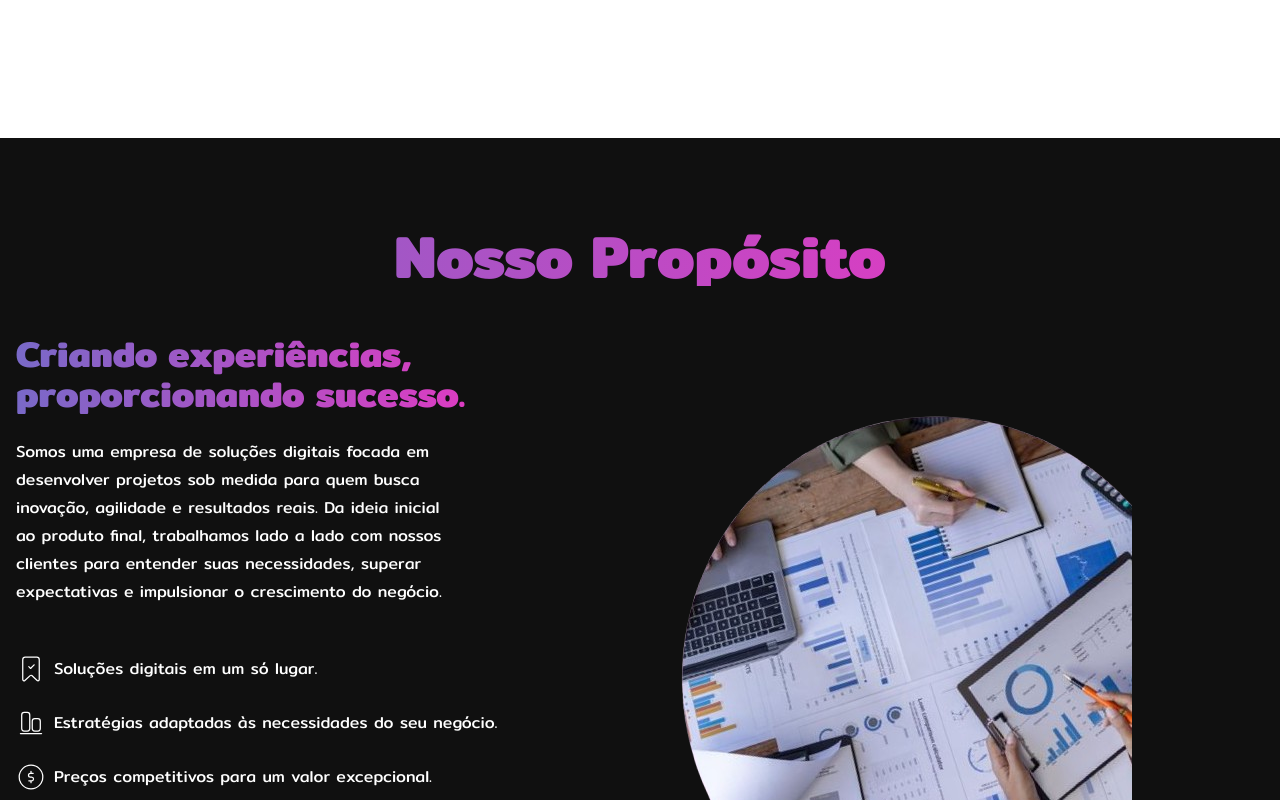
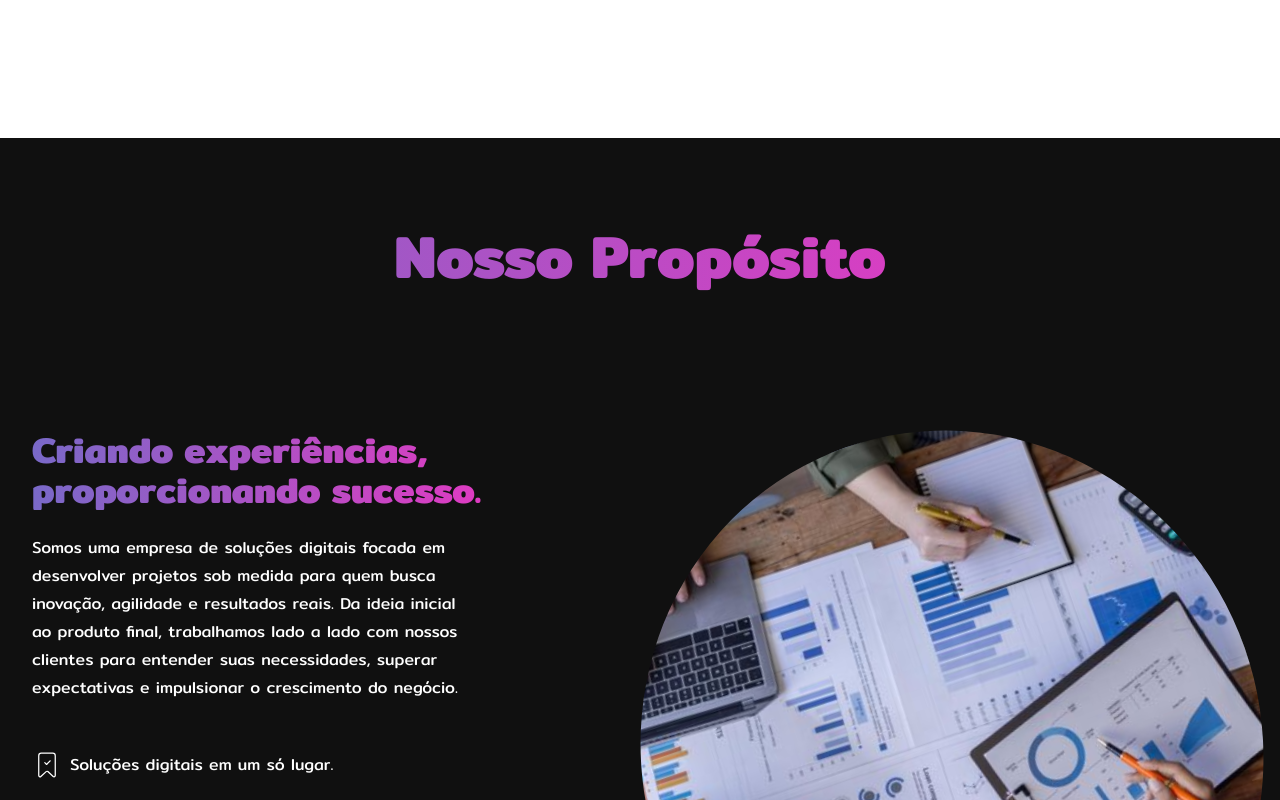
Before and after one commit to DiogoGoularttt/site, a Next.js app: page / in a window 1280 px wide. Shown: the part 1760-2560 px from the top of the page. Built offline with nearby package versions, Linux system fonts and the light colour scheme.

Commit message:
:wrench: Fix: Fix image to the about page

```diff
--- a/src/app/About.js
+++ b/src/app/About.js
@@ -3,7 +3,7 @@
 import { CiDollar, CiBookmarkCheck, CiAlignBottom } from "react-icons/ci";
 
 import Image from "next/image";
-import Team from "../../public/team.png";
+import Team from "../../public/team.svg";
 import { useEffect } from "react";
 
 export default function About() {
@@ -31,36 +31,36 @@ export default function About() {
   }, []);
   return (
     <>
-      <div className="max-w-7xl mx-auto about">
-        <h1 className="text-4xl sm:text-4xl md:text-6xl text-center font-bold icon-gradient">Nosso Propósito</h1>
+      <div className="max-w-7xl mx-auto">
+        <h1 className="text-4xl sm:text-4xl md:text-6xl text-center font-bold icon-gradient md:pb-24">Nosso Propósito</h1>
 
-        <div className="grid md:grid-cols-2 pt-12">
+        <div className="grid md:grid-cols-2 md:pt-12">
           <div className="px-4">
-            <h2 className="text-2xl md:text-4xl font-bold text-center md:text-start icon-gradient">
+            <h2 className="hidden md:block text-2xl md:text-4xl font-bold text-center md:text-start icon-gradient about">
               Criando experiências, proporcionando sucesso.
             </h2>
-            <p className="max-w-md pt-6 text-center md:text-start text-white leading-7">
+            <p className="max-w-md pt-6 text-center md:text-start text-white leading-7 about">
               Somos uma empresa de soluções digitais focada em desenvolver projetos sob medida para quem busca inovação,
               agilidade e resultados reais. Da ideia inicial ao produto final, trabalhamos lado a lado com nossos
               clientes para entender suas necessidades, superar expectativas e impulsionar o crescimento do negócio.
             </p>
             <div className="flex flex-col gap-6 text-white pt-12">
-              <p className="flex gap-2 items-center">
+              <p className="flex gap-2 items-center about">
                 <CiBookmarkCheck className="text-3xl" />
                 Soluções digitais em um só lugar.
               </p>
-              <p className="flex gap-2 items-center">
+              <p className="flex gap-2 items-center about">
                 <CiAlignBottom className="text-3xl" />
                 Estratégias adaptadas às necessidades do seu negócio.
               </p>
-              <p className="flex gap-2 items-center">
+              <p className="flex gap-2 items-center about">
                 <CiDollar className="text-3xl" />
                 Preços competitivos para um valor excepcional.
               </p>
             </div>
           </div>
 
-          <div>
+          <div className="mt-8 md:mt-0 about">
             <Image src={Team} loading="lazy" alt="Equipe trabalhando" />
           </div>
         </div>
--- a/src/app/Headline.js
+++ b/src/app/Headline.js
@@ -3,7 +3,7 @@ export default function Headline() {
     <div className="flex items-center justify-center max-w-7xl mx-auto text-5xl sm:text-7xl md:text-9xl font-bold text-center text-white icon-gradient relative -translate-y-32 page">
       <h1>
         Innovation Powered
-        <br /> by Experience
+        <br /> by Technology
       </h1>
     </div>
   );
--- a/src/app/page.js
+++ b/src/app/page.js
@@ -48,7 +48,7 @@ export default function Home() {
           <Services />
         </div>
 
-        <div id="projects" className="bg-[#101010] pt-8 md:pt-22">
+        <div id="projects" className="bg-[#101010] py-8 md:py-22 px-4">
           <About />
         </div>
 
```
Also changed, not shown: public/team.png (deleted), public/team.svg (added).
